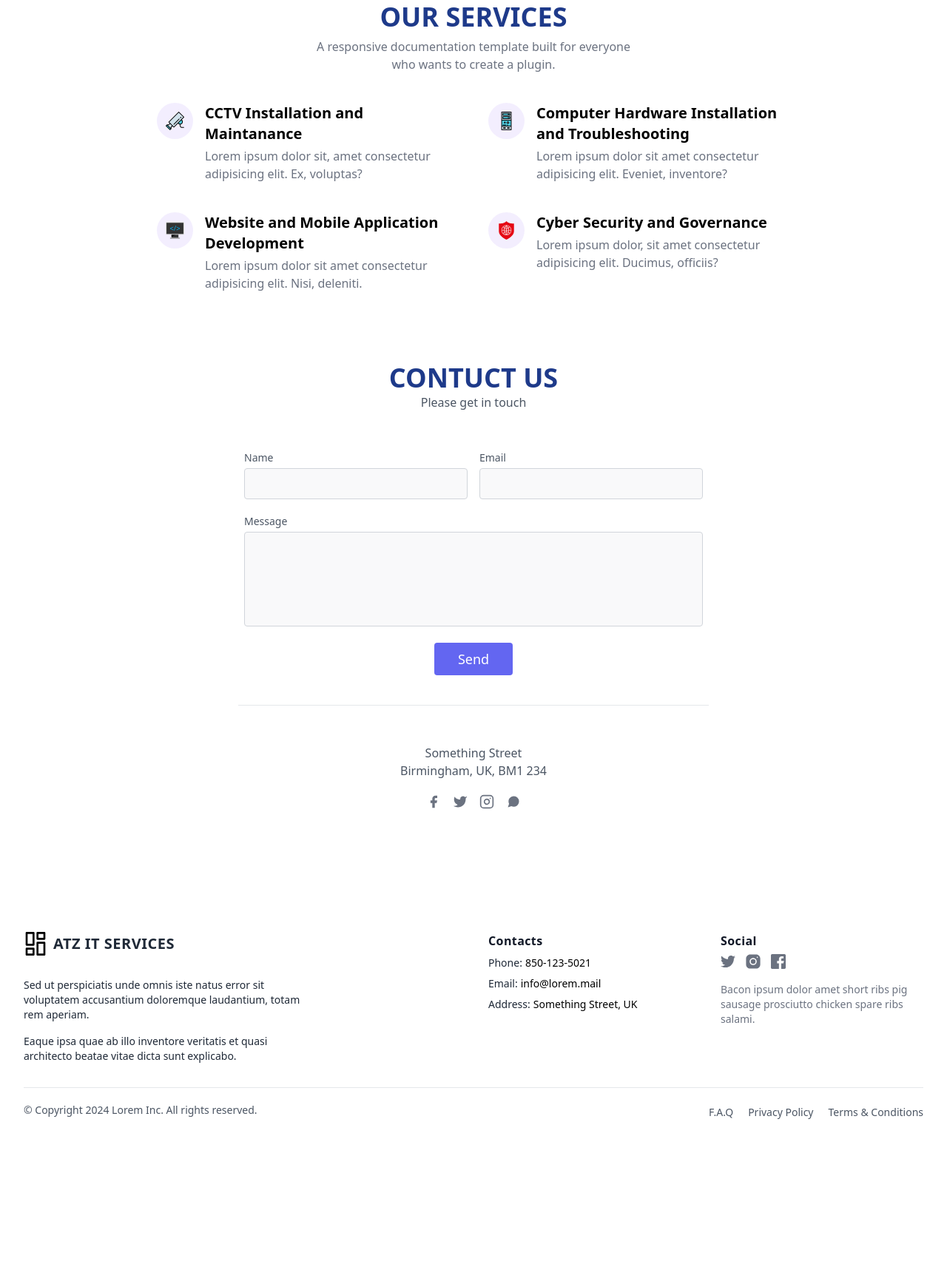
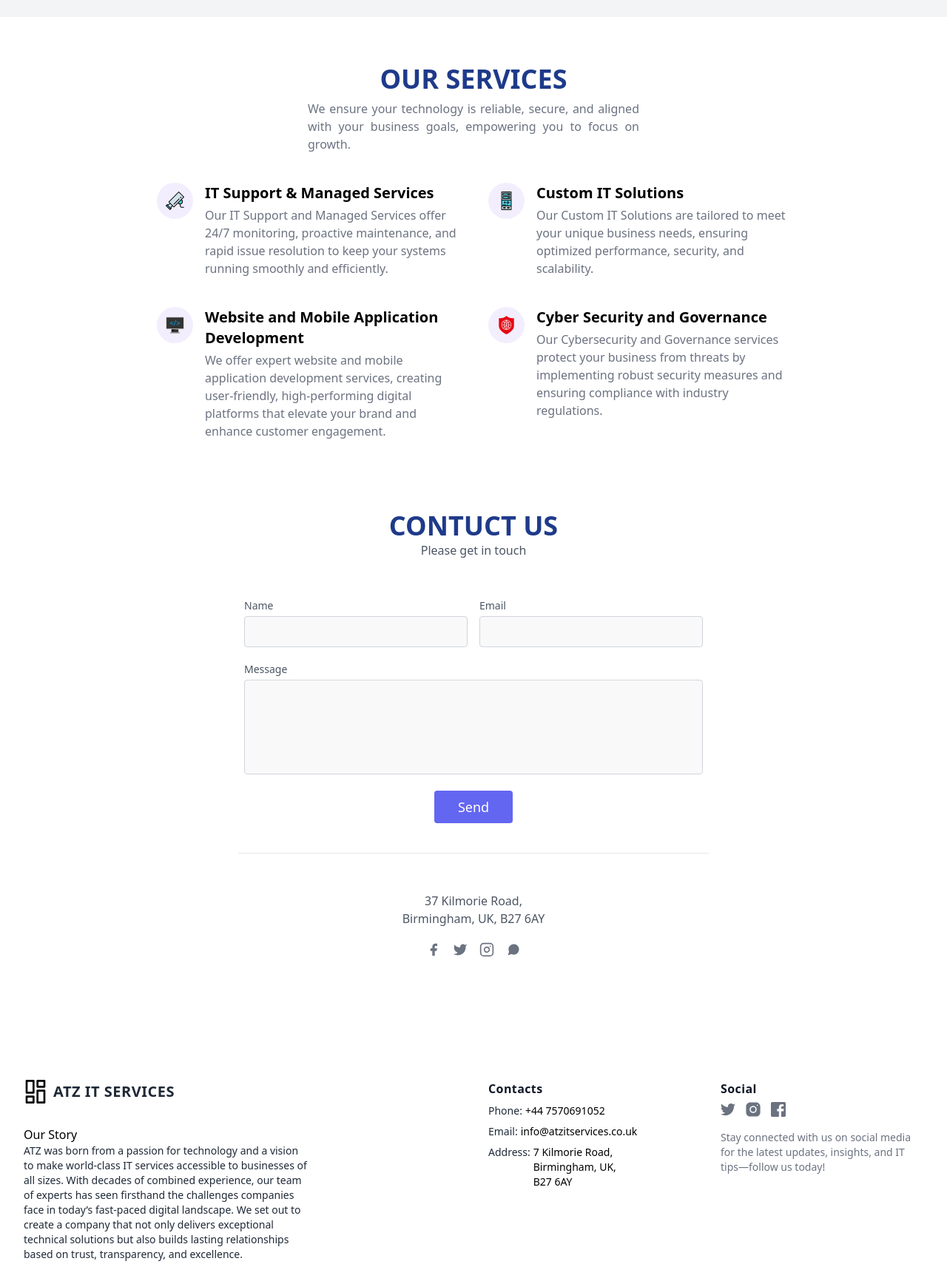
Before and after one commit to aashishtm/atz, a website: page index.html in a window 1280 px wide. Shown: the part 677-2386 px from the top of the page at 74% size. Before the commit the page ends 2232 px from the top, so only its background shows below. Drawn offline with nearby package versions, Linux system fonts and the light colour scheme.

Commit message:
content added

```diff
--- a/index.html
+++ b/index.html
@@ -50,14 +50,12 @@
                 <div class="grid grid-cols-1 md:grid-cols-2 items-center gap-8">
                     <div class="max-w-lg">
                         <h2 class="font-semibold uppercase text-blue-900 text-4xl">About Us</h2>
-                        <p class="mt-4 text-gray-600 text-lg">Lorem ipsum dolor sit amet, consectetur adipiscing elit.
-                            Sed
-                            quis
-                            eros at lacus feugiat hendrerit sed ut tortor. Suspendisse et magna quis elit efficitur
-                            consequat.
-                            Mauris eleifend velit a pretium iaculis. Donec sagittis velit et magna euismod, vel aliquet
-                            nulla
-                            malesuada. Nunc pharetra massa lectus, a fermentum arcu volutpat vel.</p>
+                        <p class="mt-4 text-gray-600 text-lg">At ATZ, we’re not just another IT service provider—we’re
+                            your dedicated technology partner. Founded in the heart of the UK, our mission is to empower
+                            businesses with cutting-edge IT solutions that drive growth, efficiency, and innovation.
+                            Whether you’re a startup looking to scale or an established enterprise aiming to stay ahead,
+                            we’re here to ensure your technology infrastructure is robust, secure, and tailored to your
+                            unique needs.</p>
                         <div class="mt-8">
                             <a href="#" class="text-blue-500 hover:text-blue-600 font-medium">Learn more about us
                                 <span class="ml-2">&#8594;</span></a>
@@ -80,9 +78,10 @@
 
             <div class="text-center">
                 <h2 class="font-semibold uppercase text-blue-900 text-4xl">Our Services</h2>
-                <p class="max-w-md mx-auto mt-2 text-gray-500">A responsive documentation template built for everyone
-                    who wants
-                    to create a plugin.</p>
+                <p class="max-w-md mx-auto mt-2 text-gray-500 text-justify">We ensure your technology is reliable,
+                    secure, and aligned with your business goals,
+                    empowering you to focus
+                    on growth.</p>
             </div>
 
 
@@ -122,9 +121,10 @@
                             </g>
                         </svg></span>
                     <div>
-                        <h3 class="font-semibold text-xl">CCTV Installation and Maintanance</h3>
-                        <p class="mt-1 text-gray-500"> Lorem ipsum dolor sit, amet consectetur adipisicing elit. Ex,
-                            voluptas?</p>
+                        <h3 class="font-semibold text-xl">IT Support & Managed Services</h3>
+                        <p class="mt-1 text-gray-500"> Our IT Support and Managed Services offer 24/7 monitoring,
+                            proactive maintenance, and rapid issue resolution to keep
+                            your systems running smoothly and efficiently.</p>
                     </div>
                 </div>
 
@@ -189,9 +189,10 @@
                             </g>
                         </svg></span>
                     <div>
-                        <h3 class="font-semibold text-xl">Computer Hardware Installation and Troubleshooting</h3>
-                        <p class="mt-1 text-gray-500"> Lorem ipsum dolor sit amet consectetur adipisicing elit. Eveniet,
-                            inventore? </p>
+                        <h3 class="font-semibold text-xl">Custom IT Solutions</h3>
+                        <p class="mt-1 text-gray-500"> Our Custom IT Solutions are tailored to meet your unique business
+                            needs, ensuring optimized performance, security, and
+                            scalability. </p>
                     </div>
                 </div>
 
@@ -228,8 +229,9 @@
                         </svg></span>
                     <div>
                         <h3 class="font-semibold text-xl">Website and Mobile Application Development</h3>
-                        <p class="mt-1 text-gray-500"> Lorem ipsum dolor sit amet consectetur adipisicing elit. Nisi,
-                            deleniti. </p>
+                        <p class="mt-1 text-gray-500"> We offer expert website and mobile application development
+                            services, creating user-friendly, high-performing digital
+                            platforms that elevate your brand and enhance customer engagement.</p>
                     </div>
                 </div>
 
@@ -270,8 +272,9 @@
                         </svg></span>
                     <div>
                         <h3 class="font-semibold text-xl">Cyber Security and Governance</h3>
-                        <p class="mt-1 text-gray-500"> Lorem ipsum dolor, sit amet consectetur adipisicing elit.
-                            Ducimus, officiis? </p>
+                        <p class="mt-1 text-gray-500"> Our Cybersecurity and Governance services protect your business
+                            from threats by implementing robust security measures
+                            and ensuring compliance with industry regulations.</p>
                     </div>
                 </div>
 
@@ -317,8 +320,8 @@
                             </button>
                         </div>
                         <div class="p-2 w-full pt-8 mt-8 border-t border-gray-200 text-center">
-                            <p class="leading-normal my-5">Something Street
-                                <br>Birmingham, UK, BM1 234
+                            <p class="leading-normal my-5">37 Kilmorie Road,
+                                <br>Birmingham, UK, B27 6AY
                             </p>
                             <span class="inline-flex">
                                 <a class="text-gray-500">
@@ -376,14 +379,27 @@
                             SERVICES</span>
                     </a>
                     <div class="mt-6 lg:max-w-sm">
+                        <h5>Our Story</h5>
                         <p class="text-sm text-gray-800">
-                            Sed ut perspiciatis unde omnis iste natus error sit voluptatem accusantium doloremque
-                            laudantium,
-                            totam rem aperiam.
+                            ATZ was born from a passion for technology and a vision to make world-class IT services
+                            accessible to businesses of all
+                            sizes. With decades of combined experience, our team of experts has seen firsthand the
+                            challenges companies face in
+                            today’s fast-paced digital landscape. We set out to create a company that not only delivers
+                            exceptional technical
+                            solutions but also builds lasting relationships based on trust, transparency, and
+                            excellence.
                         </p>
-                        <p class="mt-4 text-sm text-gray-800">
-                            Eaque ipsa quae ab illo inventore veritatis et quasi architecto beatae vitae dicta sunt
-                            explicabo.
+                        <h5 class="mt-6">Our Vission</h5>
+                        <p class="text-sm text-gray-800">
+                            At ATZ, we envision a world where technology is a catalyst for business success, not a
+                            hurdle. We are committed to
+                            helping our clients harness the full potential of their IT systems to achieve their most
+                            ambitious goals. With ATZ by
+                            your side, the future of your business is bright, secure, and limitless.
+                        </p>
+                        <p class="mt-2 text-sm text-gray-800">
+                            Let us be your trusted partner on the journey to digital excellence. Welcome to ATZ.
                         </p>
                     </div>
                 </div>
@@ -391,20 +407,23 @@
                     <p class="text-base font-bold tracking-wide text-gray-900">Contacts</p>
                     <div class="flex">
                         <p class="mr-1 text-gray-800">Phone:</p>
-                        <a href="tel:123-123-1234" aria-label="Our phone" title="Our phone"
-                            class="transition-colors duration-300 text-deep-purple-accent-400 hover:text-deep-purple-800">850-123-5021</a>
+                        <a href="tel:+447570691052" aria-label="Our phone" title="Our phone"
+                            class="transition-colors duration-300 text-deep-purple-accent-400 hover:text-deep-purple-800">+44
+                            7570691052</a>
                     </div>
                     <div class="flex">
                         <p class="mr-1 text-gray-800">Email:</p>
                         <a href="mailto:info@lorem.mail" aria-label="Our email" title="Our email"
-                            class="transition-colors duration-300 text-deep-purple-accent-400 hover:text-deep-purple-800">info@lorem.mail</a>
+                            class="transition-colors duration-300 text-deep-purple-accent-400 hover:text-deep-purple-800">info@atzitservices.co.uk</a>
                     </div>
                     <div class="flex">
                         <p class="mr-1 text-gray-800">Address:</p>
                         <a href="https://www.google.com/maps" target="_blank" rel="noopener noreferrer"
                             aria-label="Our address" title="Our address"
                             class="transition-colors duration-300 text-deep-purple-accent-400 hover:text-deep-purple-800">
-                            Something Street, UK
+                            7 Kilmorie Road,
+                            <br>Birmingham, UK,
+                            <br>B27 6AY
                         </a>
                     </div>
                 </div>
@@ -438,15 +457,16 @@
                         </a>
                     </div>
                     <p class="mt-4 text-sm text-gray-500">
-                        Bacon ipsum dolor amet short ribs pig sausage prosciutto chicken spare ribs salami.
+                        Stay connected with us on social media for the latest updates, insights, and IT tips—follow us
+                        today!
                     </p>
                 </div>
             </div>
-            <div class="flex flex-col-reverse justify-between pt-5 pb-10 border-t lg:flex-row">
+            <div class="flex flex-col-reverse justify-center pt-5 pb-10 border-t lg:flex-row">
                 <p class="text-sm text-gray-600">
-                    © Copyright 2024 Lorem Inc. All rights reserved.
+                    © Copyright 2024 ATZ IT Services. All rights reserved.
                 </p>
-                <ul class="flex flex-col mb-3 space-y-2 lg:mb-0 sm:space-y-0 sm:space-x-5 sm:flex-row">
+                <!-- <ul class="flex flex-col mb-3 space-y-2 lg:mb-0 sm:space-y-0 sm:space-x-5 sm:flex-row">
                     <li>
                         <a href="/"
                             class="text-sm text-gray-600 transition-colors duration-300 hover:text-deep-purple-accent-400">F.A.Q</a>
@@ -461,7 +481,7 @@
                             class="text-sm text-gray-600 transition-colors duration-300 hover:text-deep-purple-accent-400">Terms
                             &amp; Conditions</a>
                     </li>
-                </ul>
+                </ul> -->
             </div>
         </div>
     </footer>
```
